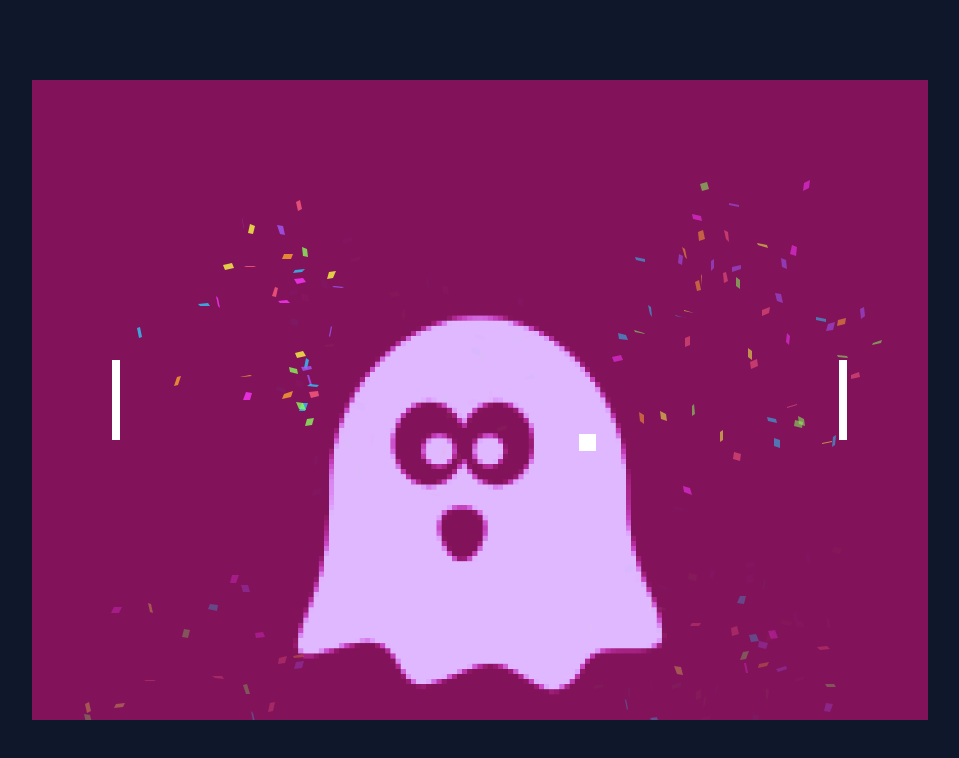
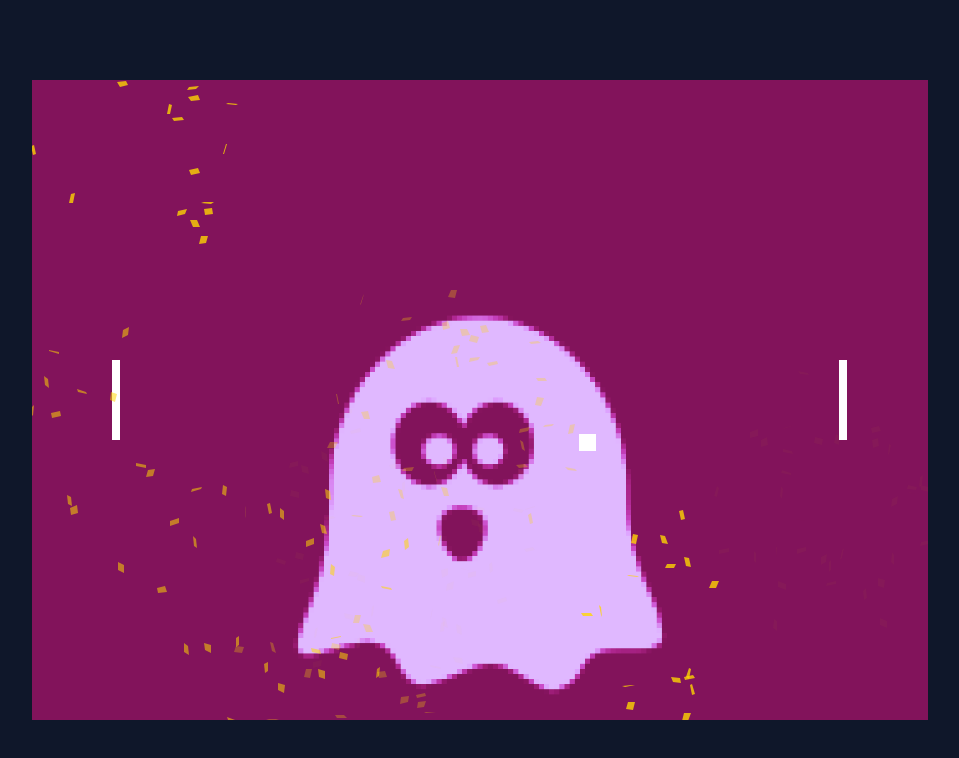
Before and after one commit to Ionmi/webRTC, a SvelteKit app in the folder client/: page /game in a window 1280 px wide. Shown: the top 758 px of the page, without its empty margins (160-1119 px from the left). Built offline with nearby package versions, Linux system fonts and the light colour scheme.

Commit message:
confetis hechos

```diff
--- a/client/src/routes/game/Pong.svelte
+++ b/client/src/routes/game/Pong.svelte
@@ -94,14 +94,14 @@
 </script>
 
 <div class:rotate={!$landscape} class="flex items-center gap-8">
-  <div id="canvas-parent" class="relative">
+  <div class="relative">
     <!-- <canvas class="bg-black opacity-30 absolute z-10 w-full h-full"></canvas> -->
     <canvas
       bind:this={scorer}
       class="absolute z-20 cursor-none"
       on:mousemove={handleMouseMove}
     />
-    <canvas bind:this={confetti} class="absolute z-10 " />
+    <canvas bind:this={confetti} class="absolute z-10" />
     <canvas bind:this={canvas} class=" z-0" />
   </div>
   <canvas
--- a/client/src/routes/game/confetti.ts
+++ b/client/src/routes/game/confetti.ts
@@ -2,66 +2,102 @@ import { get } from "svelte/store";
 import { confetti as confettiStore, table as tableStore } from "./gemeElements";
 
 import * as confettiLib from "canvas-confetti";
+const duration = 1500;
 
-import { landscape } from "./render";
+let golden: boolean;
 
-let launch: any;
-export const setConfettiLib = () => {
-  const confetti = get(confettiStore);
-  launch = confettiLib.create(confetti);
-
-//   if (!get(landscape)) {
-//     const table = get(tableStore);
-//     const { width, height } = table;
-//     confetti.width = height;
-//     confetti.height = width;
-//     confetti.style.width = `${Math.floor(height)}px`;
-//     confetti.style.height = `${Math.floor(width)}px`;
-
-//     // confetti.style.transformOrigin = "top left";
-//     // confetti.style.transform = " rotate(-90deg)";
-//     confetti.style.bottom = width * -1 + "px";
-//   }
+export type ParticleOptions = {
+  startVelocity: number;
+  ticks: number;
+  zIndex: number;
+  shapes: string[];
+  colors?: string[];
 };
 
-const duration = 1500;
-const defaults = {
+const defaults: ParticleOptions = {
   startVelocity: 10,
-  spread: 360,
   ticks: 60,
   zIndex: 0,
   shapes: ["square"],
 };
-const randomInRange = (min: number, max: number) => {
-  return Math.random() * (max - min) + min;
+
+let launch: any;
+export const setConfettiLib = () => {
+  launch = confettiLib.create(get(confettiStore));
+  //coger celebracion de user
+  golden = true;
+  defaults.colors = ["#FFD700"];
+  //   defaults.colors = ["#FFD700"];
+};
+
+const scalar = () => {
+  const { width, height } = get(confettiStore);
+
+  if (width < 500 || height < 500) {
+    return 0.6;
+  }
+  if (width < 1000 || height < 1000) {
+    return 1;
+  }
+  return 1.4;
 };
 
 const fireworks = () => {
   const animationEnd = Date.now() + duration;
   const interval: any = setInterval(() => {
     const timeLeft = animationEnd - Date.now();
-
     if (timeLeft <= 0) {
       return clearInterval(interval);
     }
+    const particleCount = 50 * (timeLeft / duration);
 
-    const particleCount = 50 * (timeLeft / duration);
-    // since particles fall down, start a bit higher than random
-    launch(
-      Object.assign({}, defaults, {
-        particleCount,
-        origin: { x: randomInRange(0.1, 0.9), y: randomInRange(0.1, 0.9) },
-      })
-    );
-    launch(
-      Object.assign({}, defaults, {
-        particleCount,
-        origin: { x: randomInRange(0.1, 0.9), y: randomInRange(0.1, 0.9) },
-      })
-    );
+    launch({
+      ...defaults,
+      scalar: scalar(),
+      particleCount,
+      spread: 360,
+      origin: { x: Math.random(), y: Math.random() },
+    });
+    launch({
+      ...defaults,
+      scalar: scalar(),
+      particleCount,
+      spread: 360,
+      origin: { x: Math.random(), y: Math.random() },
+    });
   }, 250);
+};
+
+const pride = () => {
+  const animationEnd = Date.now() + duration;
+  const colors = golden ? ["#FFD700"] : ["#ff0000", "#ffffff"];
+  (function frame() {
+    launch({
+      ...defaults,
+      startVelocity: 20,
+      particleCount: 2,
+      angle: 60,
+      spread: 55,
+      origin: { x: 0, y: 1 },
+      colors,
+    });
+    launch({
+      ...defaults,
+      startVelocity: 20,
+      particleCount: 2,
+      angle: 120,
+      spread: 55,
+      origin: { x: 1, y: 1 },
+      colors,
+    });
+
+    if (Date.now() < animationEnd) {
+      requestAnimationFrame(frame);
+    }
+  })();
 };
 
 export const launchConfetti = () => {
   fireworks();
+  //   pride();
 };
--- a/client/src/routes/game/gemeElements.ts
+++ b/client/src/routes/game/gemeElements.ts
@@ -107,7 +107,7 @@ const setTable = (table: HTMLCanvasElement, scorer: HTMLCanvasElement) => {
 };
 
 const setConfetti = (confetti2: HTMLCanvasElement) => {
-  const { width, height, left } = get(table);
+  const { width, height } = get(table);
   if (get(landscape) === false) {
     confetti2.width = height;
     confetti2.height = width;
@@ -126,8 +126,9 @@ const setConfetti = (confetti2: HTMLCanvasElement) => {
     confetti2.height = height;
     confetti2.style.width = `${Math.floor(width)}px`;
     confetti2.style.height = `${Math.floor(height)}px`;
+    setConfettiLib();
+    return;
   }
-  if (prevLandscape === false) {
   const newConfetti = document.createElement("canvas");
   newConfetti.width = width;
   newConfetti.height = height;
@@ -136,11 +137,11 @@ const setConfetti = (confetti2: HTMLCanvasElement) => {
   newConfetti.classList.add("absolute", "z-10");
   confetti.set(newConfetti);
 
-    const parent = document.querySelector("#canvas-parent");
+  const parent = confetti2.parentElement;
   parent?.removeChild(confetti2);
 
   get(table).insertAdjacentElement("beforebegin", newConfetti);
-  }
+
   prevLandscape = true;
   setConfettiLib();
 };
```
Also changed, not shown: 1 other file (tests, documents, lock files or other folders). Lines whose indentation alone changed are shown as unchanged.
